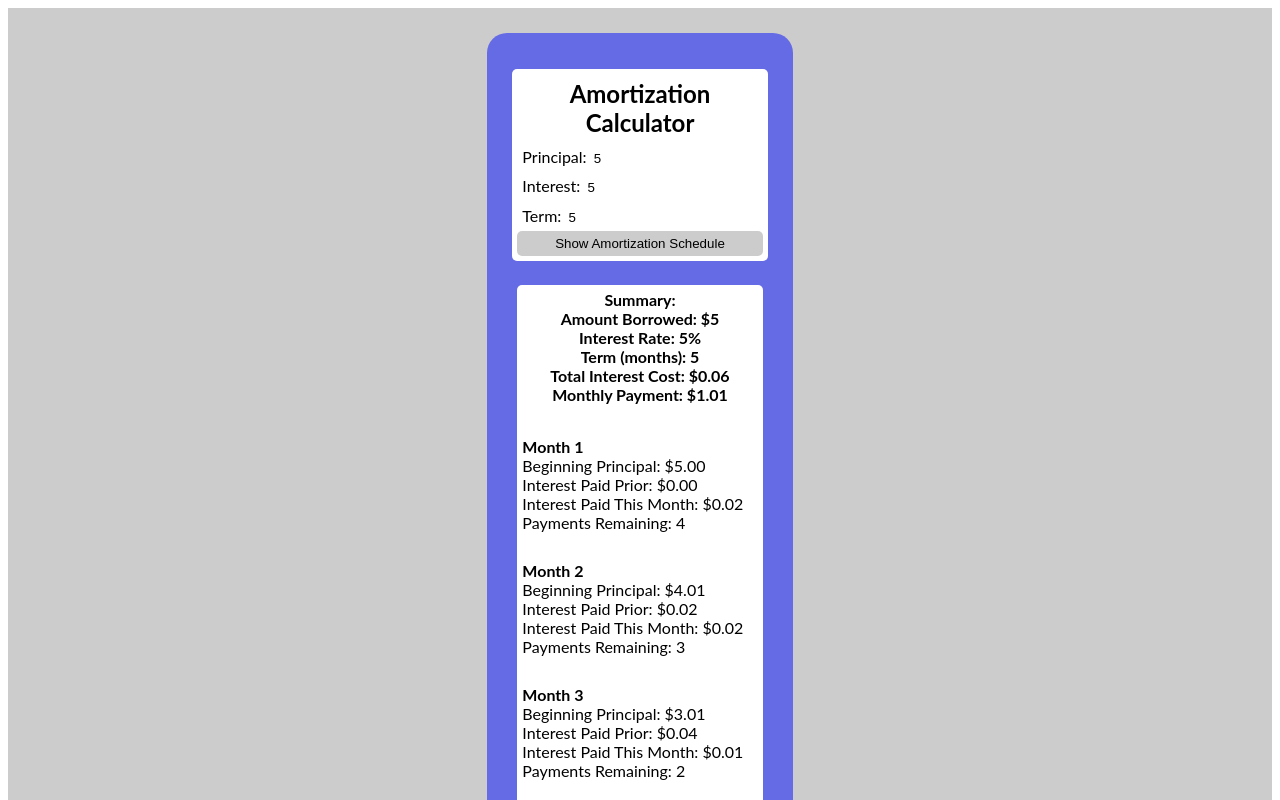
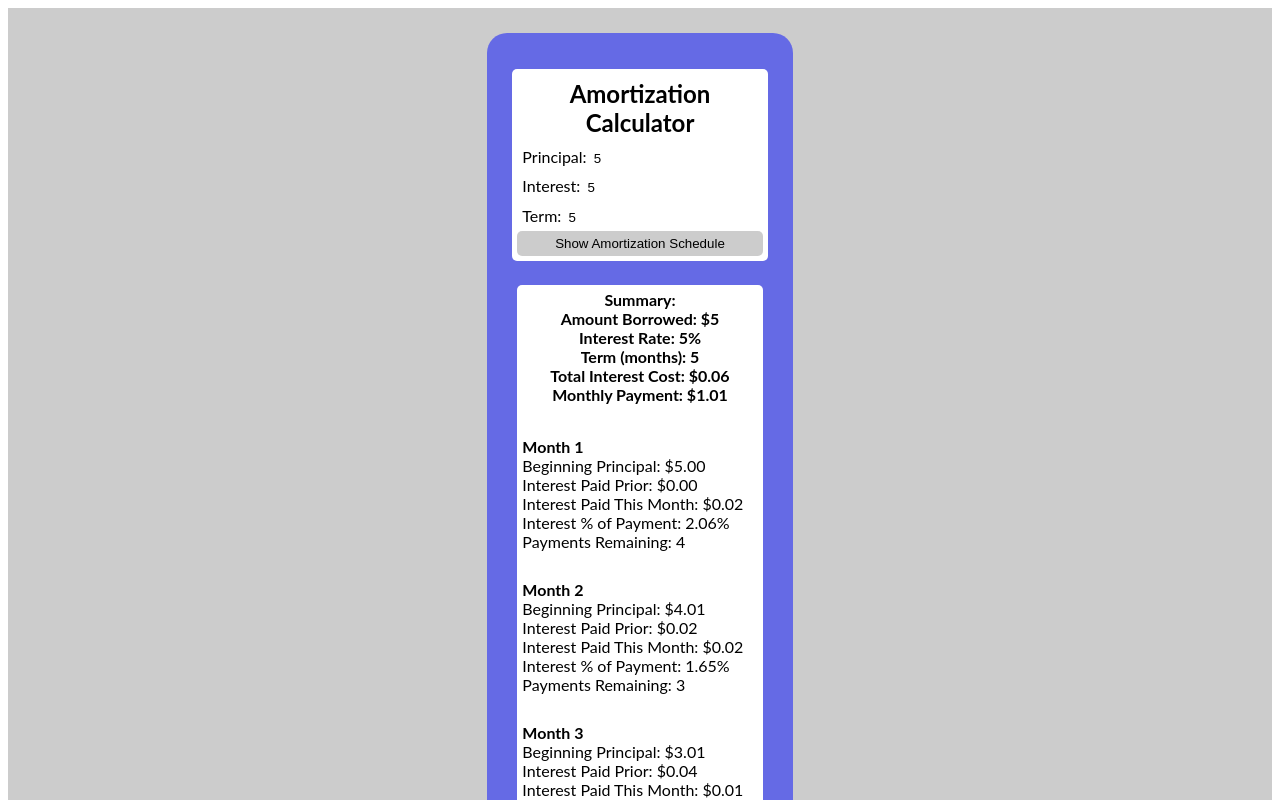
Before and after one commit to fsundstedt/amort-calculator-04-13-2020, a React (Create React App) app: page / in a window 1280 px wide. Both pictures are taken after typing "5", "5", "5" into the empty fields and a click on the button "Show Amortization Schedule". Shown: the top 800 px of the page. Built offline with nearby package versions, Linux system fonts and the light colour scheme.

Commit message:
added additional interest tracking metric as % of total payment.

```diff
--- a/src/components/Payments.jsx
+++ b/src/components/Payments.jsx
@@ -85,6 +85,7 @@ export default function Payments({borrowDate, startDate, principal, time, intere
                             <div>Beginning Principal: ${addCommas(schedule[index].remPrinc.toFixed(2))}</div>
                             <div>Interest Paid Prior: ${addCommas(schedule[index].paidInt.toFixed(2))}</div>
                             <div>Interest Paid This Month: ${addCommas(schedule[index].currentInt.toFixed(2))}</div>
+                            <div>Interest % of Payment: {((schedule[index].currentInt/payment)*100).toFixed(2)}%</div>
                             <div>Payments Remaining: {schedule[index].monthsRemaining}</div>
                     </Payment>
                     <br></br>
```
